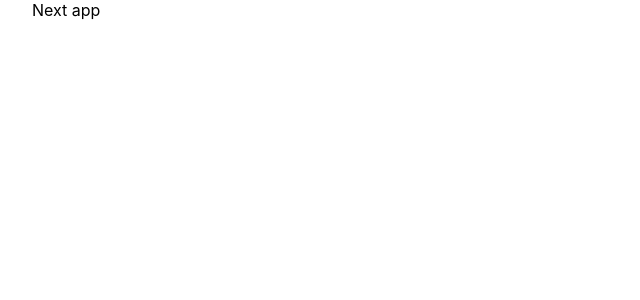
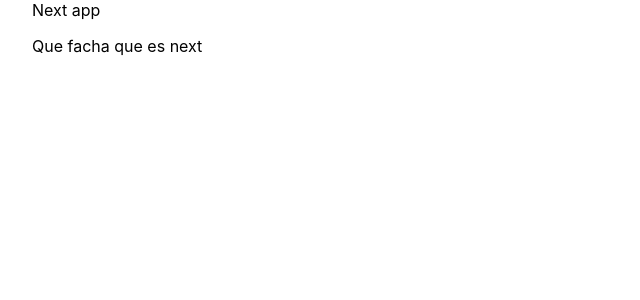
Before and after one commit to mgueyraud/workoop, a Next.js app in the folder frontend/: page / in a window 1280 px wide. Shown: the top 300 px of the page, without its empty margins (0-640 px from the left). Built offline with nearby package versions, Linux system fonts and the light colour scheme.

Commit message:
Se cambia de nuevo el nombre

```diff
--- a/frontend/pages/index.tsx
+++ b/frontend/pages/index.tsx
@@ -14,6 +14,7 @@
       </Head>
 
       <main>Next app</main>
+      <p>Que facha que es next</p>
     </div>
   );
 };
```
